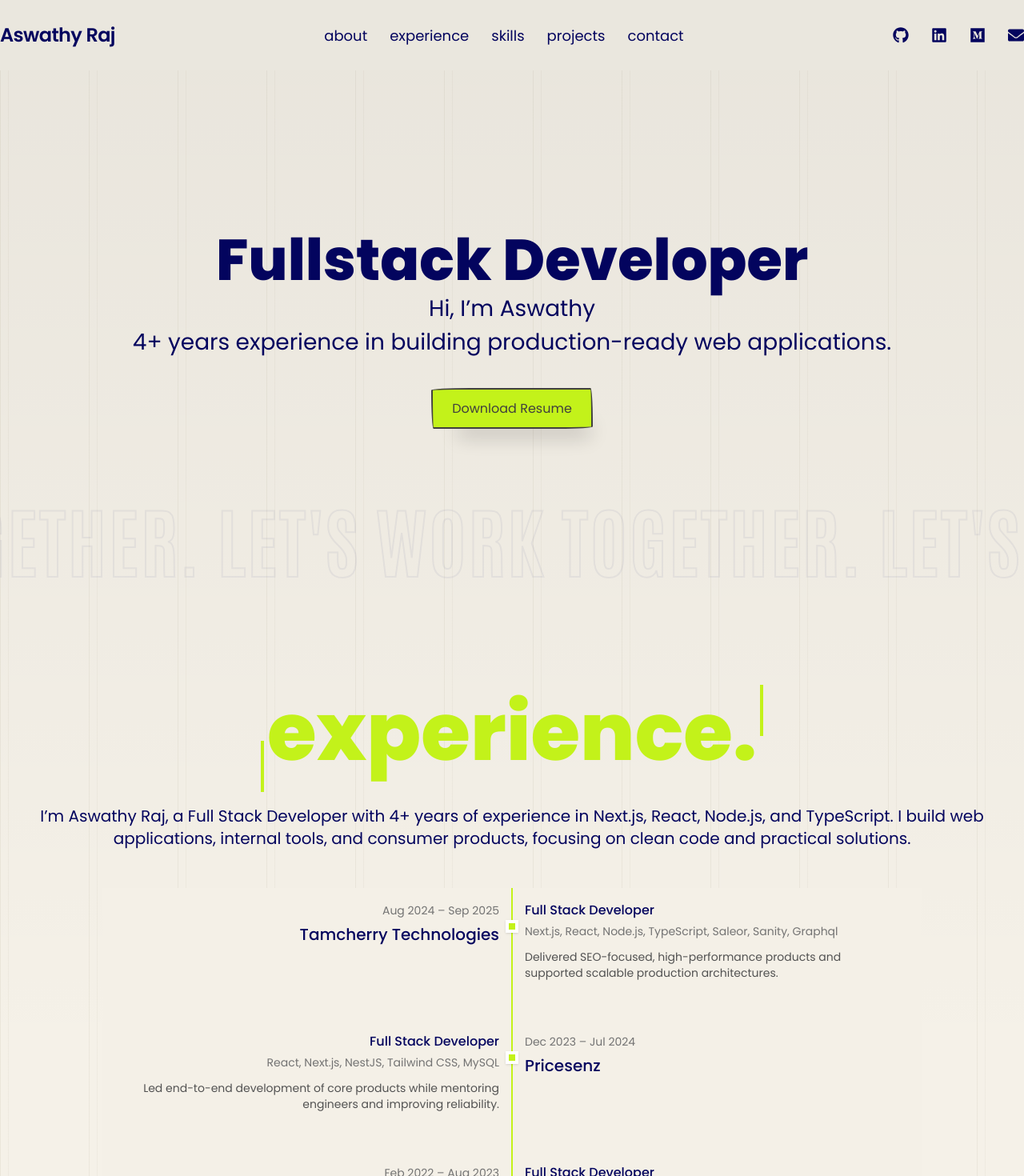
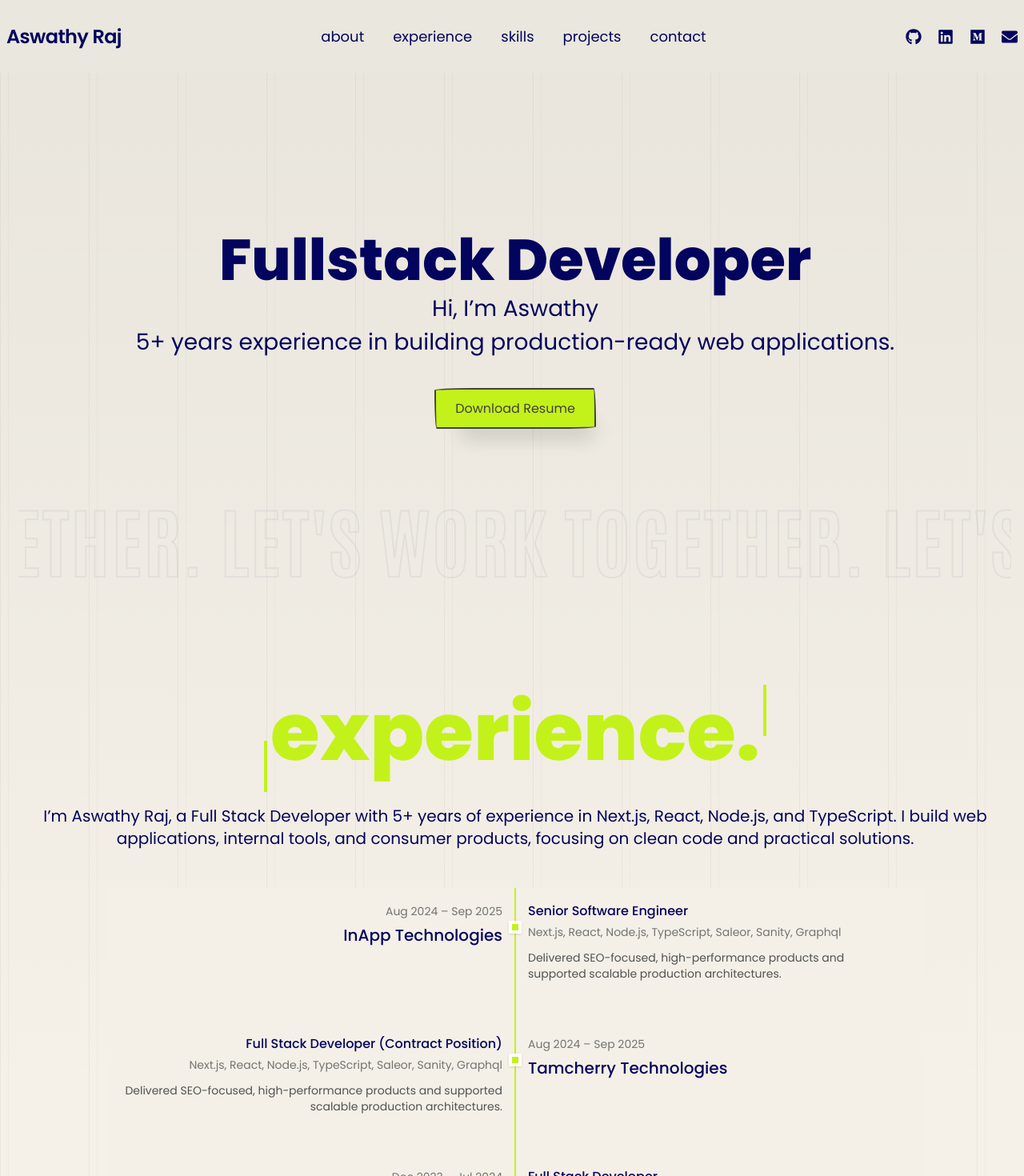
Before and after one commit to AswathyRajM/portfolio-next-app, a Next.js app: page / in a window 1280 px wide. Shown: the top 1470 px of the page at 80% size. Built offline with nearby package versions, Linux system fonts and the light colour scheme.

Commit message:
Style changes to the experince section

```diff
--- a/app/components/Navbar.tsx
+++ b/app/components/Navbar.tsx
@@ -3,7 +3,7 @@ import { FaGithub, FaLinkedin, FaEnvelope, FaMedium } from "react-icons/fa";
 
 export default function Navbar() {
   return (
-    <nav className="w-full fixed left-0 right-0 opacity-100 pt-4 pb-4 md:pt-7 md:pb-7 z-50 bg-bg ">
+    <nav className="w-full fixed left-0 right-0 opacity-100 pt-4 pb-4 md:pt-7 md:pb-7 z-50 bg-bg px-2">
       <div className="mx-auto px-4 md:px-0 flex max-w-7xl items-center justify-between">
         {/* Left - Logo / Name */}
         <div className="text-2xl font-semibold tracking-tight">
@@ -11,7 +11,7 @@ export default function Navbar() {
         </div>
 
         {/* Middle - Nav Links */}
-        <div className="hidden md:flex items-center gap-x-7 text-[18px] ">
+        <div className="hidden md:flex items-center gap-x-5 text-[18px] ">
           <Link href="#about" className="link-hover">
             about
           </Link>
@@ -28,7 +28,7 @@ export default function Navbar() {
             contact
           </Link>
         </div>
-        <div className="flex items-center gap-7">
+        <div className="flex items-center gap-5">
           {/* GitHub */}
           <div className="relative group">
             <Link
--- a/app/components/sections/About.tsx
+++ b/app/components/sections/About.tsx
@@ -13,7 +13,7 @@ function About() {
         <SectionDetails
           align="left"
           title="About me"
-          details="I’m Aswathy Raj, a Full Stack Developer based in Ernakulam, Kerala, India, with 4+ years of experience in Next.js, React, Node.js, and TypeScript. I build web applications, internal tools, and consumer products, focusing on clean code and practical solutions."
+          details="I’m Aswathy Raj, a Full Stack Developer based in Ernakulam, Kerala, India, with 5+ years of experience in Next.js, React, Node.js, and TypeScript. I build web applications, internal tools, and consumer products, focusing on clean code and practical solutions."
         />
       </div>
       <div className="md:space-y-10">
--- a/app/components/sections/Experience.tsx
+++ b/app/components/sections/Experience.tsx
@@ -1,8 +1,17 @@
 import SectionDetails from "../SectionDetails";
 export const experience = [
   {
+    company: "InApp Technologies",
+    role: "Senior Software Engineer",
+    duration: "Aug 2024 – Sep 2025",
+    location: "Remote",
+    tech: "Next.js, React, Node.js, TypeScript, Saleor, Sanity, Graphql",
+    description:
+      "Delivered SEO-focused, high-performance products and supported scalable production architectures.",
+  },
+  {
     company: "Tamcherry Technologies",
-    role: "Full Stack Developer",
+    role: "Full Stack Developer (Contract Position)",
     duration: "Aug 2024 – Sep 2025",
     location: "Remote",
     tech: "Next.js, React, Node.js, TypeScript, Saleor, Sanity, Graphql",
@@ -62,7 +71,7 @@ function ExperienceTimeline() {
       <div className="bg">
         <SectionDetails
           title="experience"
-          details="I’m Aswathy Raj, a Full Stack Developer with 4+ years of experience in Next.js, React, Node.js, and TypeScript. I build web applications, internal tools, and consumer products, focusing on clean code and practical solutions."
+          details="I’m Aswathy Raj, a Full Stack Developer with 5+ years of experience in Next.js, React, Node.js, and TypeScript. I build web applications, internal tools, and consumer products, focusing on clean code and practical solutions."
         />
         <div className="relative max-w-5xl mx-auto md:mt-2 md:bg-[#F4F0E7] opacity-100">
           {/* Center line */}
@@ -75,7 +84,7 @@ function ExperienceTimeline() {
               return (
                 <div
                   key={index}
-                  className={`relative grid grid-cols-1 md:grid-cols-2 gap-4 md:gap-8 hover:bg-bg p-2 md:p-4 group ${
+                  className={`border border-transparent hover:border-primary relative grid grid-cols-1 md:grid-cols-2 gap-4 md:gap-8 hover:bg-bg p-2 md:p-4 group ${
                     !isEven ? "bg-bg md:bg-transparent " : ""
                   }`}
                 >
--- a/app/components/sections/Hero.tsx
+++ b/app/components/sections/Hero.tsx
@@ -13,7 +13,7 @@ export default function Hero() {
           <h1 className="text-md md:text-[28px] mb-5 md:mb-9">
             <span className="block">Hi, I’m Aswathy</span>
             <span className="block">
-              4+ years experience in building production-ready web applications.
+              5+ years experience in building production-ready web applications.
             </span>
           </h1>
           <Link
--- a/app/globals.css
+++ b/app/globals.css
@@ -24,7 +24,7 @@ section {
 }
 
 .link-hover {
-  @apply relative transition hover:underline hover:decoration-wavy hover:underline-offset-8 duration-100 hover:text-primary;
+  @apply relative transition hover:bg-primary duration-300 px-2 py-1 hover:text-text;
 }
 
 .link-btn {
@@ -39,10 +39,15 @@ html {
 body {
   background-color: var(--background);
   color: var(--text);
+  padding-left: 24px;
+  padding-right: 16px;
   font-family: var(--font-poppins), system-ui, sans-serif;
-  transition: background-color 300ms, color 300ms;
+  transition:
+    background-color 300ms,
+    color 300ms;
 
-  background-image: linear-gradient(
+  background-image:
+    linear-gradient(
       to bottom,
       rgba(0, 0, 0, 0.05),
       transparent 30%,
@@ -120,13 +125,16 @@ body {
 .bg_design_1 {
   background-color: #f5f1e8;
   opacity: 1;
-  background-image: radial-gradient(
+  background-image:
+    radial-gradient(
       #03045e 0.7000000000000001px,
       transparent 0.7000000000000001px
     ),
     radial-gradient(#03045e 0.7000000000000001px, #f5f1e8 0.7000000000000001px);
   background-size: 28px 28px;
-  background-position: 0 0, 14px 14px;
+  background-position:
+    0 0,
+    14px 14px;
   background-blend-mode: color-burn;
   padding-bottom: 2rem;
 }
--- a/app/page.tsx
+++ b/app/page.tsx
@@ -18,7 +18,7 @@ export const metadata: Metadata = {
   },
 
   description:
-    "Full Stack Developer with 4+ years of experience building scalable web applications using Next.js, React, Node.js, and TypeScript.",
+    "Full Stack Developer with 5+ years of experience building scalable web applications using Next.js, React, Node.js, and TypeScript.",
 
   keywords: [
     "Aswathy Raj",
```
